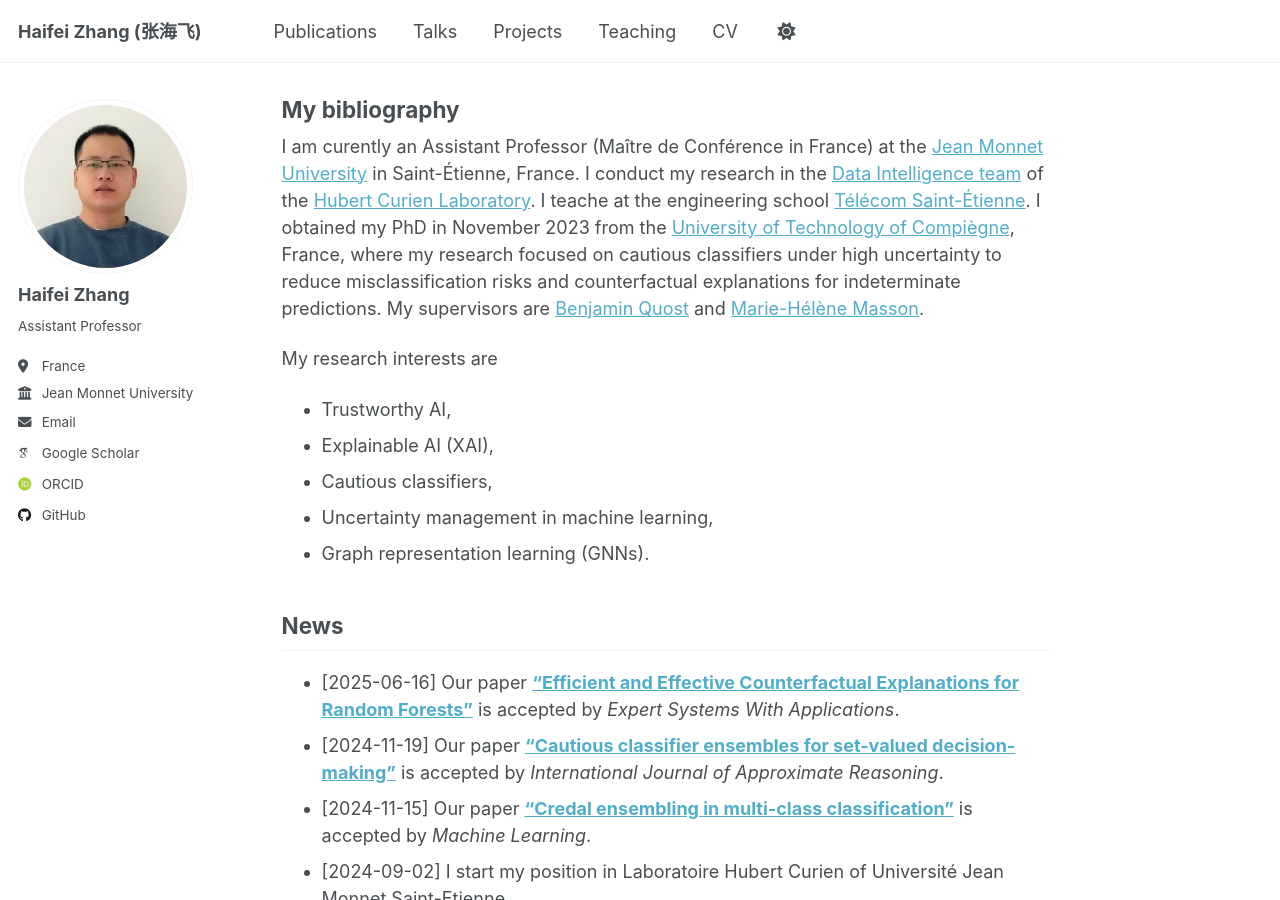
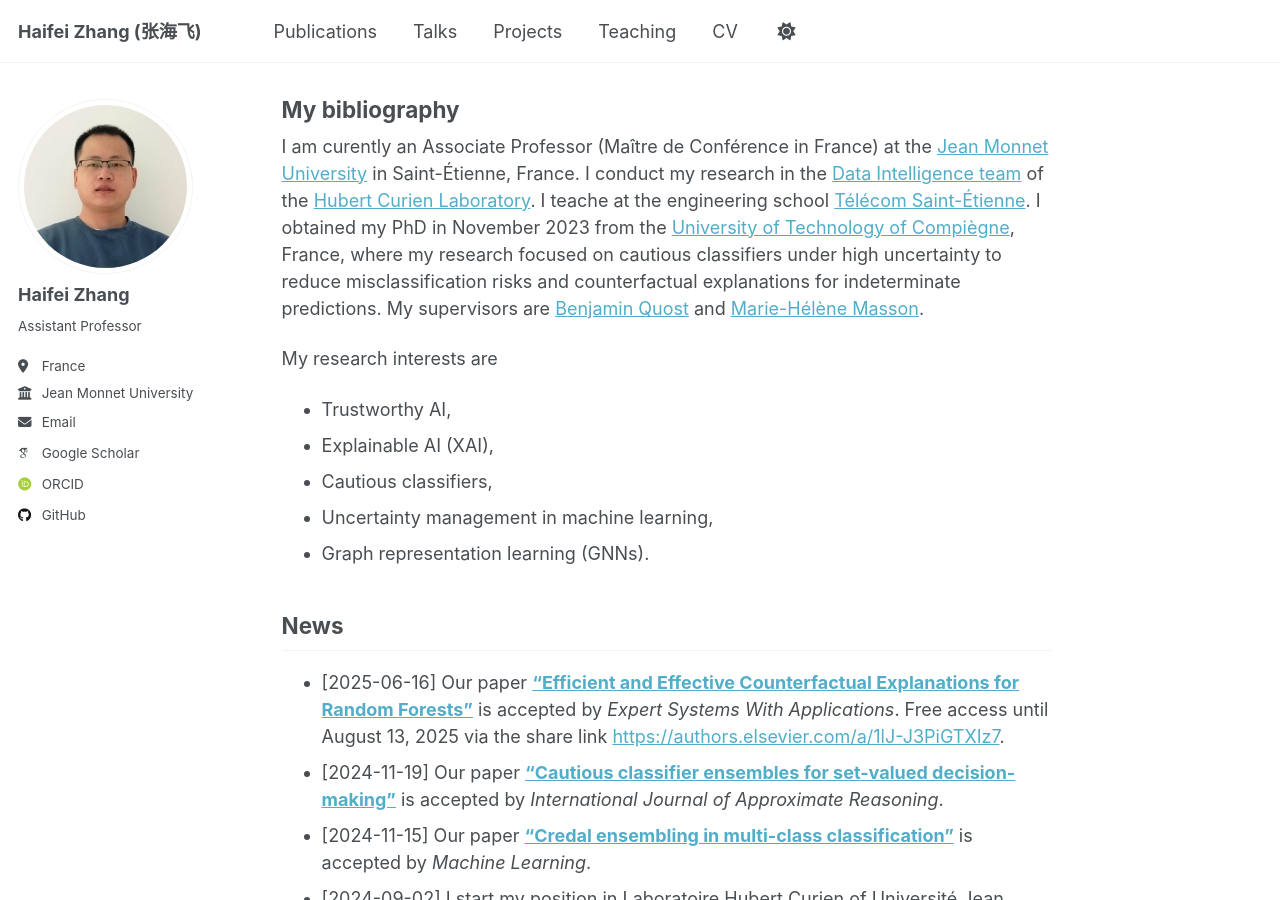
Before and after one commit to Haifei-ZHANG/Haifei-ZHANG.github.io, a Jekyll site: the page built from _pages/about.md, in a window 1280 px wide and 900 px high. Built offline with Jekyll 4.4.1, drawn with Linux system fonts in a browser that asks for light colours; some web fonts are replaced.

Commit message:
dpdate about me, CV and publications

```diff
--- a/_pages/about.md
+++ b/_pages/about.md
@@ -7,7 +7,7 @@ redirect_from:
   - /about.html
 ---
 
-I am curently an Assistant Professor (Maître de Conférence in France) at the [Jean Monnet University](https://www.univ-st-etienne.fr/en/index.html) in Saint-Étienne, France. I conduct my research in the [Data Intelligence team](https://laboratoirehubertcurien.univ-st-etienne.fr/en/teams/data-intelligence.html) of the [Hubert Curien Laboratory](https://laboratoirehubertcurien.univ-st-etienne.fr/en/index.html). I teache at the engineering school [Télécom Saint-Étienne](https://www.telecom-st-etienne.fr/en/). I obtained my PhD in November 2023 from the [University of Technology of Compiègne](https://www.utc.fr/en/), France, where my research focused on cautious classifiers under high uncertainty to reduce misclassification risks and counterfactual explanations for indeterminate predictions. My supervisors are [Benjamin Quost](https://www.hds.utc.fr/~quostben/dokuwiki/doku.php) and [Marie-Hélène Masson](https://www.hds.utc.fr/~massomar/dokuwiki/doku.php).
+I am curently an Associate Professor (Maître de Conférence in France) at the [Jean Monnet University](https://www.univ-st-etienne.fr/en/index.html) in Saint-Étienne, France. I conduct my research in the [Data Intelligence team](https://laboratoirehubertcurien.univ-st-etienne.fr/en/teams/data-intelligence.html) of the [Hubert Curien Laboratory](https://laboratoirehubertcurien.univ-st-etienne.fr/en/index.html). I teache at the engineering school [Télécom Saint-Étienne](https://www.telecom-st-etienne.fr/en/). I obtained my PhD in November 2023 from the [University of Technology of Compiègne](https://www.utc.fr/en/), France, where my research focused on cautious classifiers under high uncertainty to reduce misclassification risks and counterfactual explanations for indeterminate predictions. My supervisors are [Benjamin Quost](https://www.hds.utc.fr/~quostben/dokuwiki/doku.php) and [Marie-Hélène Masson](https://www.hds.utc.fr/~massomar/dokuwiki/doku.php).
 
 My research interests are
 - Trustworthy AI,
@@ -17,7 +17,7 @@ My research interests are
 - Graph representation learning (GNNs).
 
 ## News
-- [2025-06-16] Our paper <a href="https://doi.org/10.1016/j.eswa.2025.128661" target="_blank" rel="noopener noreferrer">**"Efficient and Effective Counterfactual Explanations for Random Forests"**</a> is accepted by *Expert Systems With Applications*.
+- [2025-06-16] Our paper <a href="https://doi.org/10.1016/j.eswa.2025.128661" target="_blank" rel="noopener noreferrer">**"Efficient and Effective Counterfactual Explanations for Random Forests"**</a> is accepted by *Expert Systems With Applications*. Free access until August 13, 2025 via the share link <a href="https://authors.elsevier.com/a/1lJ-J3PiGTXIz7" target="_blank" rel="noopener noreferrer">https://authors.elsevier.com/a/1lJ-J3PiGTXIz7</a>.
 - [2024-11-19] Our paper <a href="https://doi.org/10.1016/j.ijar.2024.109328" target="_blank" rel="noopener noreferrer">**"Cautious classifier ensembles for set-valued decision-making"**</a> is accepted by *International Journal of Approximate Reasoning*.
 - [2024-11-15] Our paper <a href="https://doi.org/10.1007/s10994-024-06703-y" target="_blank" rel="noopener noreferrer">**"Credal ensembling in multi-class classification"**</a> is accepted by *Machine Learning*.
 - [2024-09-02] I start my position in Laboratoire Hubert Curien of Université Jean Monnet Saint-Etienne.
```
Also changed, not shown: 5 other files.
